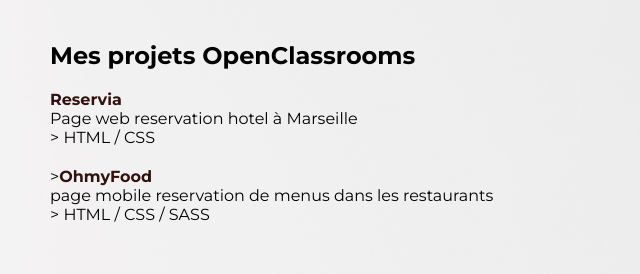
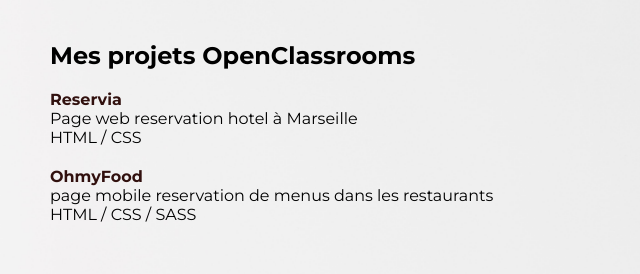
Before and after one commit to narjissek/narjissek.github.io, a plain HTML site: page index.html in a window 1280 px wide. Shown: the part 128-402 px from the top of the page, 0-640 px from the left. Drawn offline with Linux system fonts and the light colour scheme.

Commit message:
Update index.html

```diff
--- a/index.html
+++ b/index.html
@@ -30,8 +30,8 @@
         <div class="text">
             <h2>Mes projets OpenClassrooms</h2>
             <ul>
-                <li><a href="/reservia/index.html" target="_blank"><span>Reservia</span></a><br>Page web reservation hotel à Marseille <br> > HTML / CSS</li>
-                <li><a href="/ohmyfood/index.html" target="_blank">><span>OhmyFood</span></a><br>page mobile reservation de menus dans les restaurants  <br> >  HTML / CSS / SASS</li>
+                <li><a href="/reservia/index.html" target="_blank"><span>Reservia</span></a><br>Page web reservation hotel à Marseille <br> HTML / CSS</li>
+                <li><a href="/ohmyfood/index.html" target="_blank"><span>OhmyFood</span></a><br>page mobile reservation de menus dans les restaurants  <br> HTML / CSS / SASS</li>
             </ul>
          </div>
 
```
